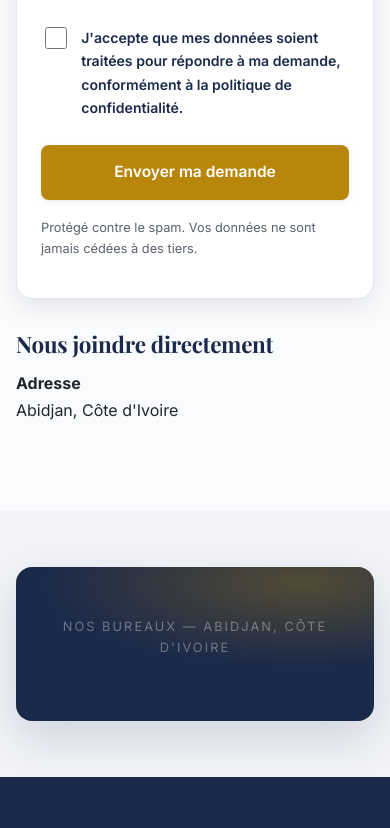
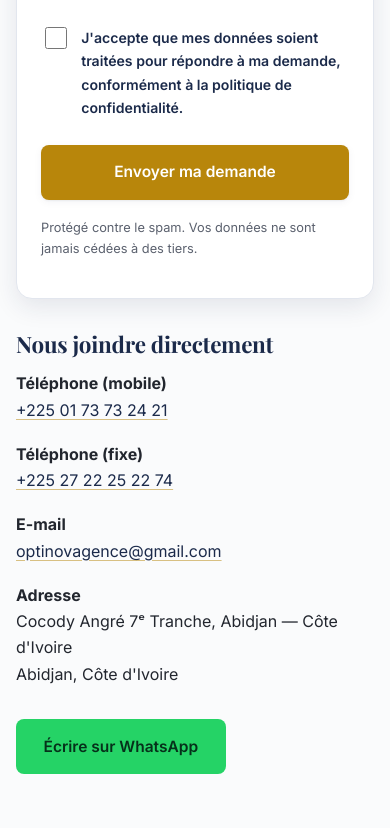
Before and after one commit to Paul-Aymard/optinov-agence, a Next.js app: page /contact in a window 390 px wide. Shown: the part 1156-1984 px from the top of the page. Built offline with nearby package versions, Linux system fonts and the light colour scheme.

Commit message:
Ajout des coordonnees reelles OPTINOV (adresse, mobile/WhatsApp, fixe, email)

```diff
--- a/app/(site)/contact/page.js
+++ b/app/(site)/contact/page.js
@@ -1,4 +1,4 @@
-import { site, estRenseigne, lienRdv, lienTel, lienEmail, lienWhatsApp, socialsRenseignes } from "@/content/site";
+import { site, estRenseigne, lienRdv, lienTel, lienTelFixe, lienEmail, lienWhatsApp, socialsRenseignes } from "@/content/site";
 import { Breadcrumb, Reveal, WhatsAppFloat } from "@/components/Ui";
 import { FormulaireContact } from "@/components/Forms";
 
@@ -51,9 +51,16 @@ export default function Contact() {
             <div className="stack" style={{ marginBottom: "2rem" }}>
               {estRenseigne(site.telephone) && (
                 <p>
-                  <strong>Téléphone</strong>
+                  <strong>Téléphone (mobile)</strong>
                   <br />
                   <a href={lienTel()} data-ga="clic_telephone">{site.telephone}</a>
+                </p>
+              )}
+              {estRenseigne(site.telephoneFixe) && (
+                <p>
+                  <strong>Téléphone (fixe)</strong>
+                  <br />
+                  <a href={lienTelFixe()} data-ga="clic_telephone_fixe">{site.telephoneFixe}</a>
                 </p>
               )}
               {estRenseigne(site.email) && (
--- a/app/(site)/mentions-legales/page.js
+++ b/app/(site)/mentions-legales/page.js
@@ -21,7 +21,7 @@ const rubriques = [
   { titre: "Numéro RCCM", contenu: site.rccm },
   { titre: "Siège social", contenu: `${site.adresse}, ${site.ville}, ${site.pays}` },
   { titre: "Directeur de la publication", contenu: site.directeurPublication },
-  { titre: "Contact", contenu: `Téléphone : ${site.telephone} — E-mail : ${site.email}` },
+  { titre: "Contact", contenu: `Téléphone : ${site.telephone} (mobile) / ${site.telephoneFixe} (fixe) — E-mail : ${site.email}` },
   { titre: "Hébergeur", contenu: `${site.hebergeur}. Raison sociale, adresse et téléphone de l'hébergeur : ${TODO}.` },
   {
     titre: "Propriété intellectuelle",
--- a/app/layout.js
+++ b/app/layout.js
@@ -2,7 +2,7 @@ import { Inter, Playfair_Display } from "next/font/google";
 import "./globals.css";
 import CookieBanner from "@/components/CookieBanner";
 import { JsonLd } from "@/components/Ui";
-import { site } from "@/content/site";
+import { site, socialsRenseignes } from "@/content/site";
 
 /**
  * UX-002, M : titres serif éditoriale (Playfair Display), corps sans-serif
@@ -62,7 +62,8 @@ export default function RootLayout({ children }) {
     name: site.nom,
     description: site.baseline,
     url: site.url,
-    telephone: site.telephone,
+    // Deux lignes : mobile (= WhatsApp) et fixe. Schema.org accepte un tableau.
+    telephone: [site.telephone, site.telephoneFixe],
     email: site.email,
     address: {
       "@type": "PostalAddress",
@@ -71,7 +72,10 @@ export default function RootLayout({ children }) {
       addressCountry: "CI",
     },
     areaServed: "Côte d'Ivoire",
-    sameAs: site.socials.map((s) => s.href),
+    // On n'expose que les réseaux réellement renseignés (pas de « [À compléter] »).
+    ...(socialsRenseignes().length > 0 && {
+      sameAs: socialsRenseignes().map((s) => s.href),
+    }),
   };
 
   return (
--- a/components/Footer.jsx
+++ b/components/Footer.jsx
@@ -1,7 +1,7 @@
 "use client";
 
 import Link from "next/link";
-import { site, nav, lienTel, lienEmail, socialsRenseignes, estRenseigne } from "@/content/site";
+import { site, nav, lienTel, lienTelFixe, lienEmail, socialsRenseignes, estRenseigne } from "@/content/site";
 import { openCookiePrefs } from "./CookieBanner";
 
 /** Footer 4 colonnes — EX-003, M */
@@ -29,6 +29,11 @@ export default function Footer() {
               {estRenseigne(site.telephone) && (
                 <li>
                   <a href={lienTel()}>{site.telephone}</a>
+                </li>
+              )}
+              {estRenseigne(site.telephoneFixe) && (
+                <li>
+                  <a href={lienTelFixe()}>{site.telephoneFixe}</a>
                 </li>
               )}
               {estRenseigne(site.email) && (
--- a/content/site.js
+++ b/content/site.js
@@ -13,11 +13,12 @@ export const site = {
   url: "https://optinov-agence.com",
   ville: "Abidjan",
   pays: "Côte d'Ivoire",
-  adresse: TODO,
-  telephone: TODO,
-  email: TODO,
+  adresse: "Cocody Angré 7ᵉ Tranche, Abidjan — Côte d'Ivoire",
+  telephone: "+225 01 73 73 24 21", // mobile (= WhatsApp)
+  telephoneFixe: "+225 27 22 25 22 74", // ligne fixe
+  email: "optinovagence@gmail.com",
   // EX-033 : lien wa.me pré-rempli, message contextuel injecté par page
-  whatsapp: TODO, // format international sans "+", ex. 2250700000000
+  whatsapp: "2250173732421", // format international sans "+", ex. 2250700000000
   horaires: TODO,
   // §6.9 : « délai de réponse annoncé ([À compléter], proposition : sous 24 h ouvrées) ».
   // La proposition du CDC est reprise telle quelle, à valider au kick-off.
@@ -61,6 +62,9 @@ export const lienRdv = () => (estRenseigne(site.rdvUrl) ? site.rdvUrl : REPLI);
 
 export const lienTel = () =>
   estRenseigne(site.telephone) ? `tel:${site.telephone.replace(/[^\d+]/g, "")}` : REPLI;
+
+export const lienTelFixe = () =>
+  estRenseigne(site.telephoneFixe) ? `tel:${site.telephoneFixe.replace(/[^\d+]/g, "")}` : REPLI;
 
 export const lienEmail = () => (estRenseigne(site.email) ? `mailto:${site.email}` : REPLI);
 
```
